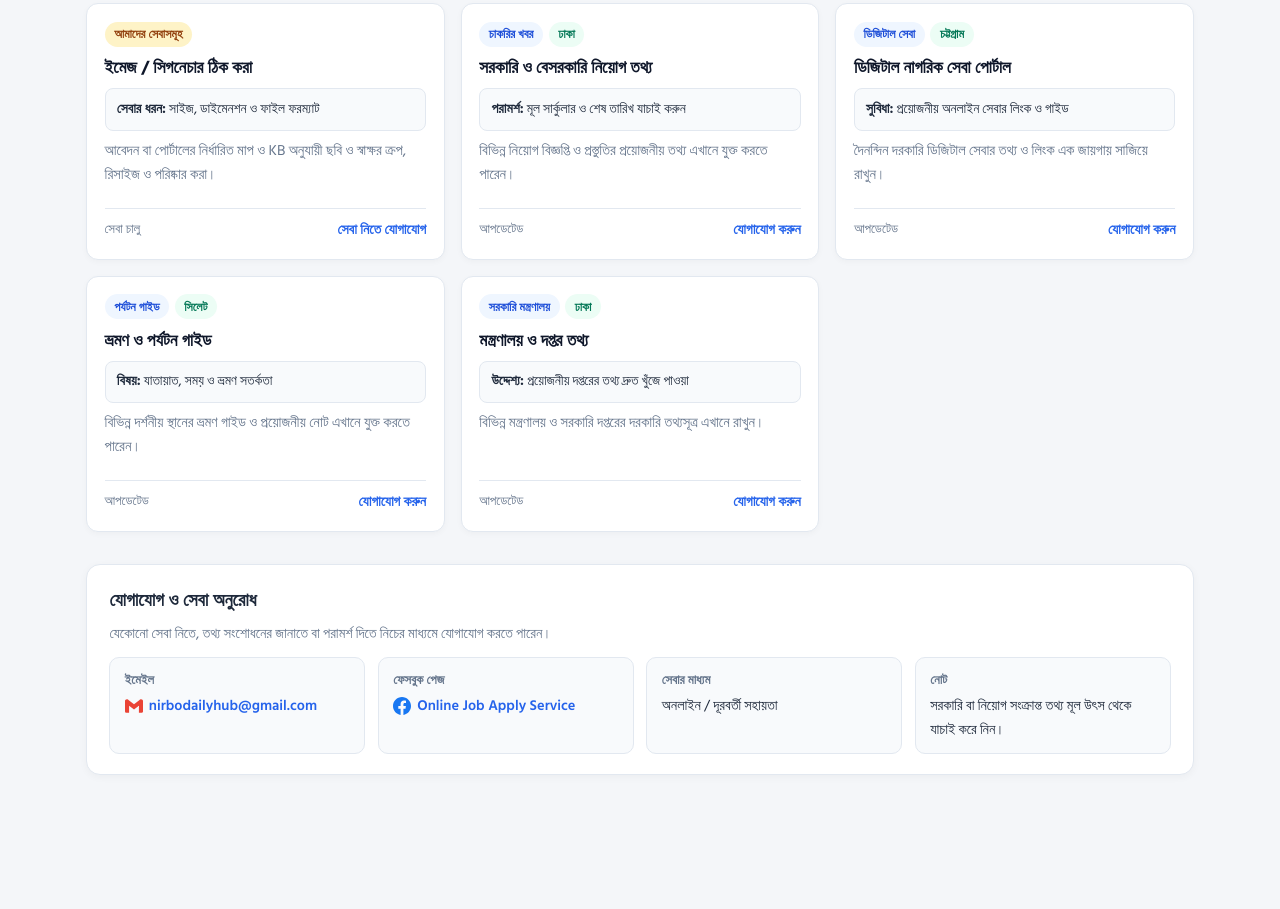
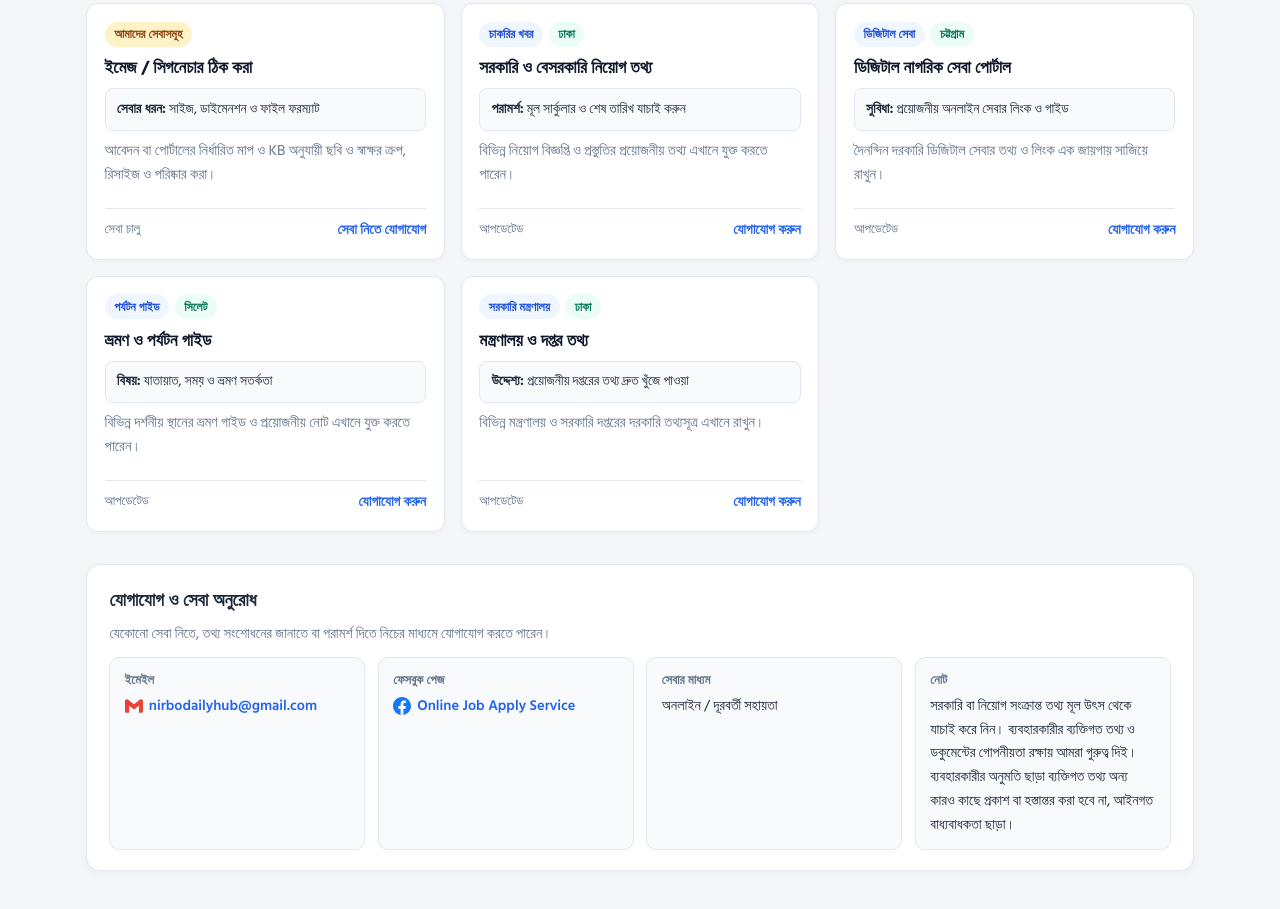
Before and after one commit to nirbodailyhub/nirbo-daily-hub, a plain HTML site: page index.html in a window 1280 px wide. Shown: the part 998-1907 px from the top of the page. Before the commit the page ends 1813 px from the top, so only its background shows below. Drawn offline with Linux system fonts and the light colour scheme.

Commit message:
Update index.html

```diff
--- a/index.html
+++ b/index.html
@@ -579,9 +579,9 @@
           <strong>সেবার মাধ্যম</strong>
           <span>অনলাইন / দূরবর্তী সহায়তা</span>
         </div>
-        <div class="contact-item">
+       <div class="contact-item">
           <strong>নোট</strong>
-          <span>সরকারি বা নিয়োগ সংক্রান্ত তথ্য মূল উৎস থেকে যাচাই করে নিন।</span>
+          <span>সরকারি বা নিয়োগ সংক্রান্ত তথ্য মূল উৎস থেকে যাচাই করে নিন। ব্যবহারকারীর ব্যক্তিগত তথ্য ও ডকুমেন্টের গোপনীয়তা রক্ষায় আমরা গুরুত্ব দিই। ব্যবহারকারীর অনুমতি ছাড়া ব্যক্তিগত তথ্য অন্য কারও কাছে প্রকাশ বা হস্তান্তর করা হবে না, আইনগত বাধ্যবাধকতা ছাড়া।</span>
         </div>
       </div>
     </section>
```
